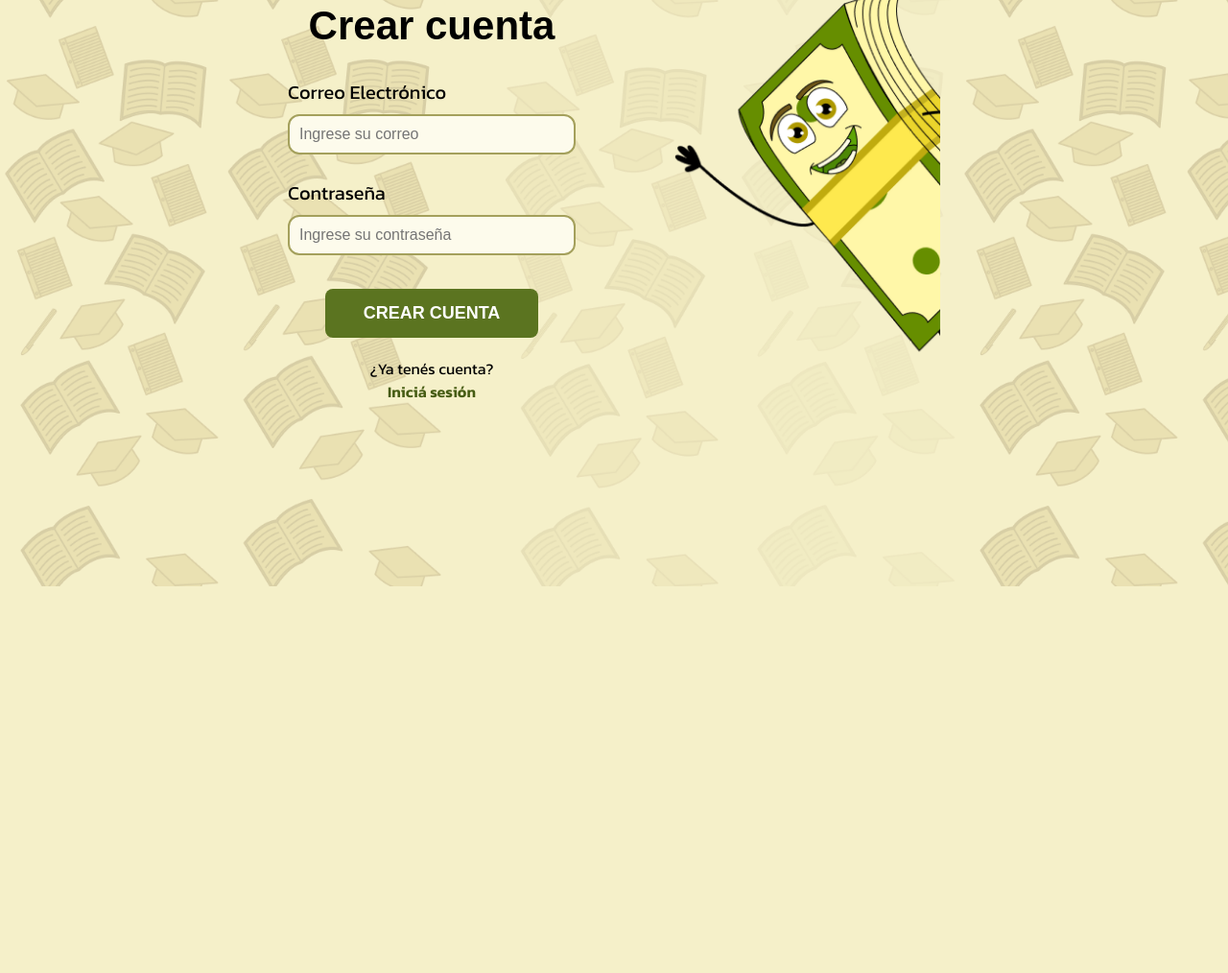
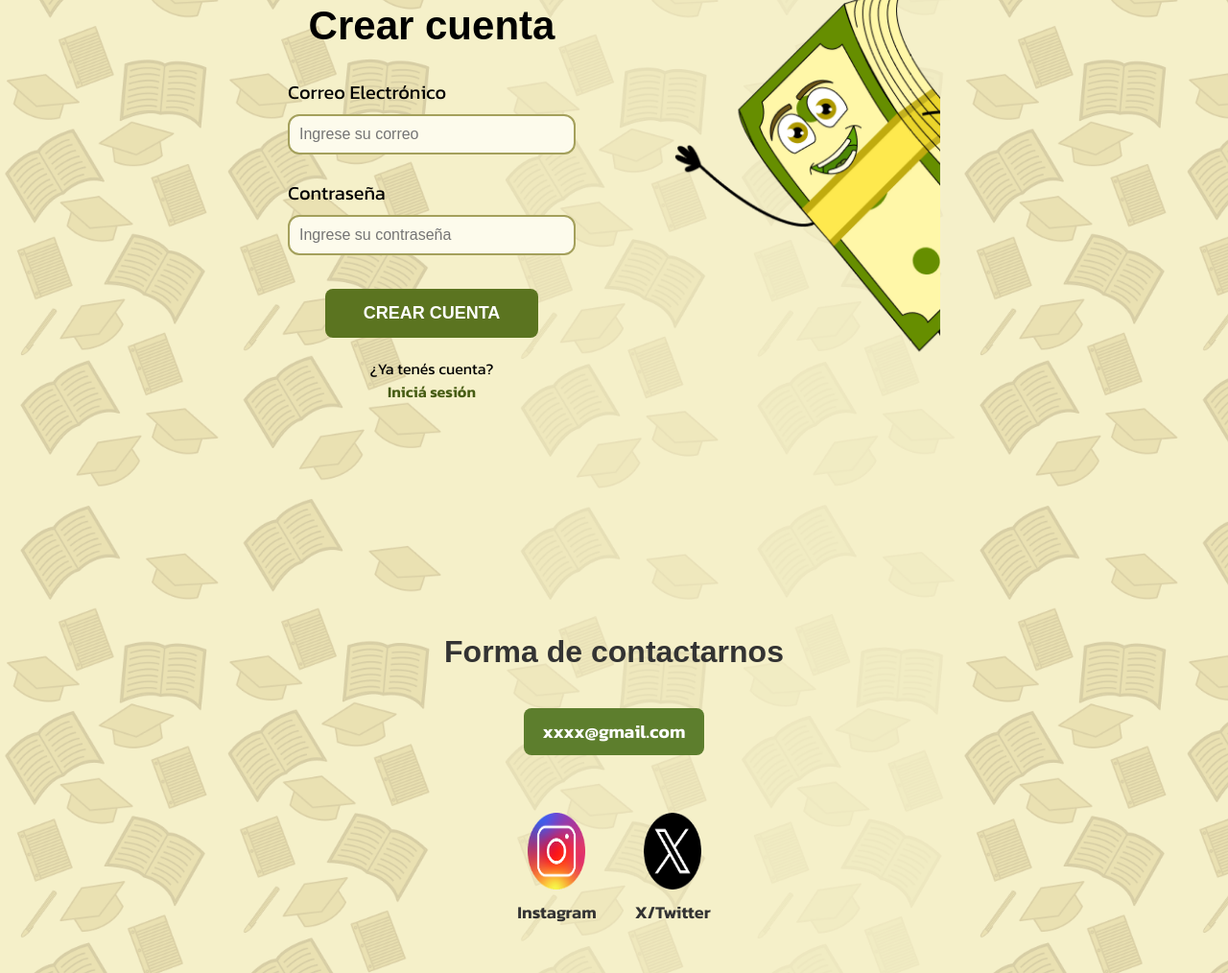
Before and after one commit to scagno/tp-landing-page-scagnolari-tallone, a website: page aa.html in a window 1280 px wide. Shown: the part 3006-4020 px from the top of the page at 96% size. Before the commit the page ends 3617 px from the top, so only its background shows below. Drawn offline with Linux system fonts and the light colour scheme; a web font is replaced by a local one.

Commit message:
avanze pantallla para contactar

```diff
--- a/aa.html
+++ b/aa.html
@@ -306,6 +306,54 @@
       0%, 100% { transform: translateY(0); }
       50% { transform: translateY(-10px); }
     }
+
+    /* ===== Contacto ===== */
+    .contacto {
+      text-align: center;
+      padding: 80px 40px;
+      background-color: rgba(255, 255, 255, 0.6);
+      border-top: 3px solid #465c13;
+    }
+
+    .contacto h2 {
+      font-family: 'Jockey One', sans-serif;
+      font-size: 42px;
+      margin-bottom: 40px;
+    }
+
+    .contacto .correo {
+      background-color: #5b7420;
+      color: #fff;
+      padding: 15px 30px;
+      border-radius: 12px;
+      font-size: 20px;
+      font-weight: bold;
+      margin: 20px auto;
+      display: inline-block;
+    }
+
+    .contacto-icons {
+      display: flex;
+      justify-content: center;
+      gap: 60px;
+      margin-top: 40px;
+      flex-wrap: wrap;
+    }
+
+    .contacto-icons div {
+      text-align: center;
+    }
+
+    .contacto-icons img {
+      width: 80px;
+      height: 80px;
+      margin-bottom: 10px;
+    }
+
+    .contacto-icons p {
+      font-size: 18px;
+      font-weight: 600;
+    }
   </style>
 </head>
 
@@ -394,5 +442,31 @@
     </div>
     <img src="imgs/billesonri.png" alt="Monetini sonriente" class="personaje">
   </section>
+
+<!-- Contacto -->
+<section class="contacto" id="contacto" style="
+  padding: 50px 20px;
+  text-align: center;
+  background: transparent; /* 🔥 esto deja ver el fondo de atrás */
+  color: #333;
+   border: none;
+  box-shadow: none;
+  margin: 0;
+">
+  <h2 style="font-size: 2rem; margin-bottom: 20px;">Forma de contactarnos</h2>
+  <p class="correo" style="font-size: 1.2rem; margin-bottom: 30px; background: #5d7e2d; color: white; padding: 10px 20px; border-radius: 8px; display: inline-block;">xxxx@gmail.com</p>
+
+  <div class="contacto-icons" style="display: flex; justify-content: center; gap: 40px; margin-top: 30px;">
+    <div style="display: flex; flex-direction: column; align-items: center;">
+      <img src="imgs/ig.png" alt="Instagram" style="width: 60px; margin-bottom: 10px;">
+      <p>Instagram</p>
+    </div>
+    <div style="display: flex; flex-direction: column; align-items: center;">
+      <img src="imgs/twit.png" alt="Twitter/X" style="width: 60px; margin-bottom: 10px;">
+      <p>X/Twitter</p>
+    </div>
+  </div>
+</section>
+
 </body>
 </html>
```
